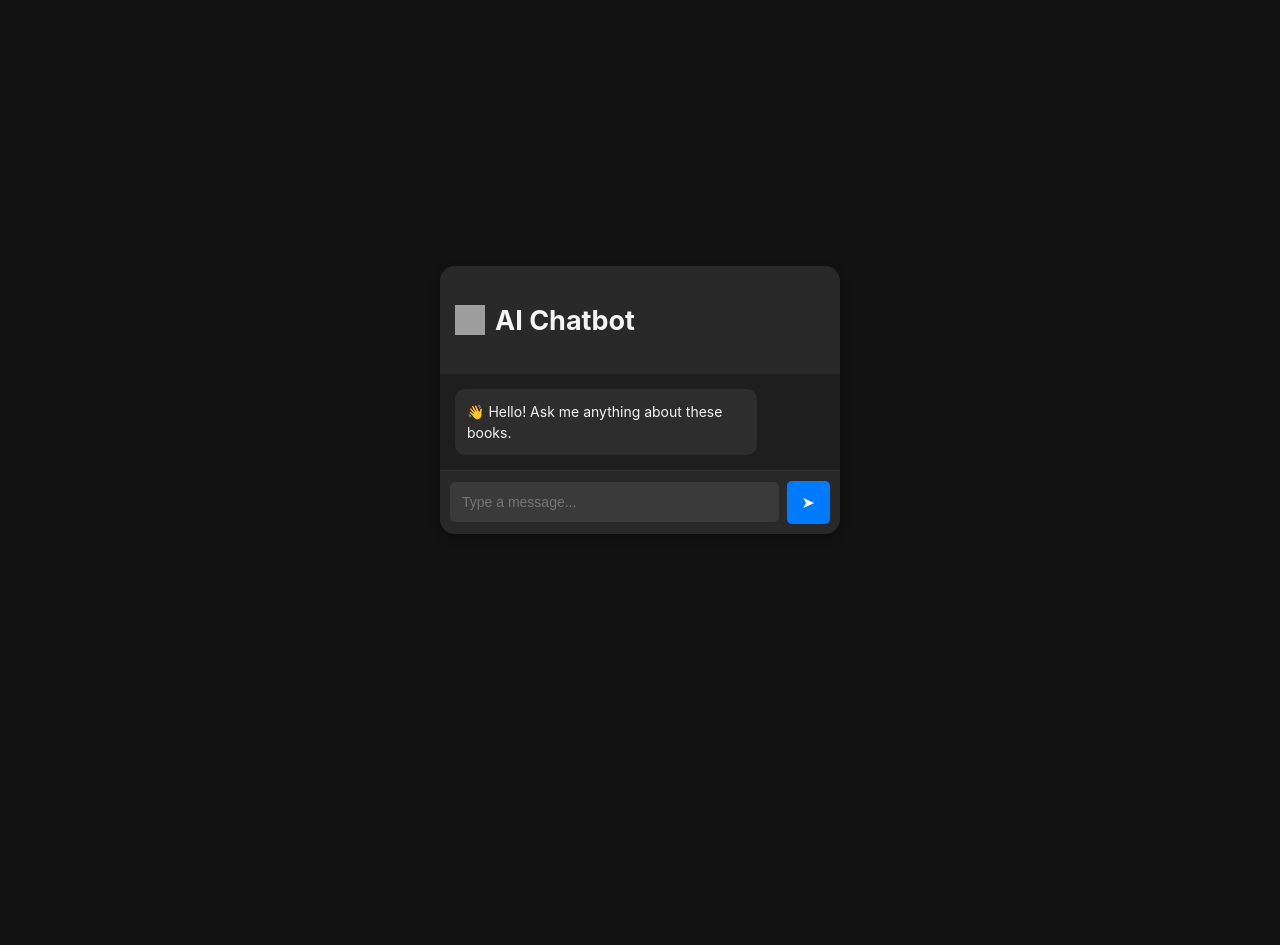
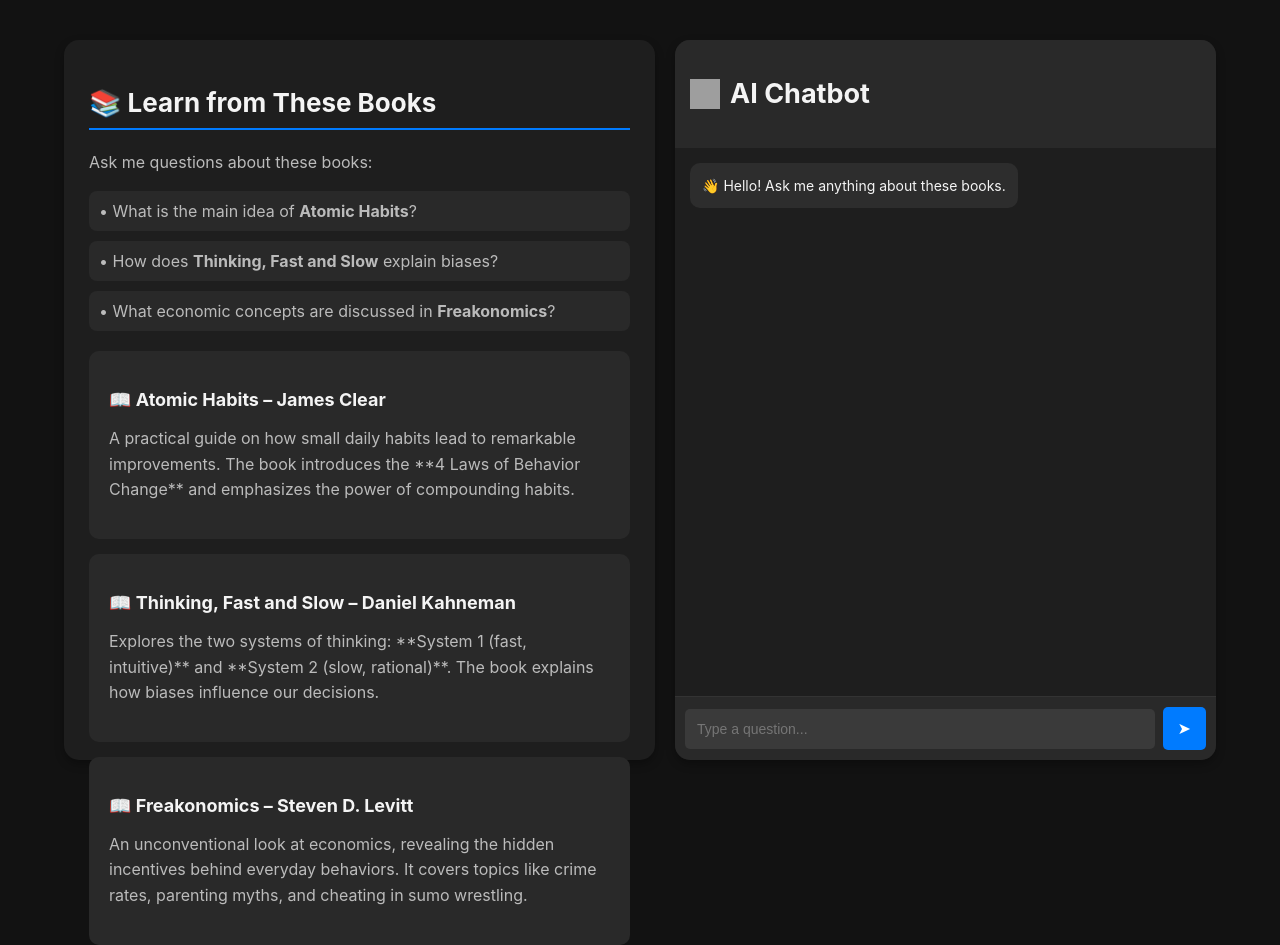
Before and after one commit to tanmay-n1/RAG-Application, a Flask app: page / in a window 1280 px wide. Before the commit the page ends 534 px from the top, so only its background shows below. Run offline with Flask 3, Linux system fonts and the light colour scheme; grey boxes are pictures that could not be loaded.

Commit message:
UI improvements

```diff
--- a/static/styles.css
+++ b/static/styles.css
@@ -2,6 +2,7 @@
 body {
     font-family: 'Inter', sans-serif;
     background: #121212;
+    color: #f4f4f4;
     display: flex;
     justify-content: center;
     align-items: center;
@@ -9,16 +10,24 @@
     margin: 0;
 }
 
-/* Chat Container */
-.chat-container {
-    width: 400px;
+/* Container */
+.container {
+    display: flex;
+    width: 90%; /* Slightly wider container */
+    height: 90vh;
+    gap: 20px;
+}
+
+/* Chat Section (Right) */
+.chat-section {
+    width: 50%;
     background: #1e1e1e;
-    color: #f4f4f4;
     border-radius: 15px;
     box-shadow: 0px 4px 10px rgba(0, 0, 0, 0.3);
-    overflow: hidden;
     display: flex;
     flex-direction: column;
+    justify-content: flex-end; /* Align chat box to the bottom */
+    overflow: hidden;
 }
 
 /* Chat Header */
@@ -39,10 +48,9 @@
 
 /* Chat Box */
 .chat-box {
-    flex: 1;
+    flex: 1; /* Fill the remaining space */
     padding: 15px;
     overflow-y: auto;
-    max-height: 400px;
     display: flex;
     flex-direction: column;
     gap: 10px;
@@ -68,14 +76,6 @@
     background: #007bff;
     color: white;
     align-self: flex-end;
-}
-
-/* Typing Indicator */
-.typing-indicator {
-    font-style: italic;
-    font-size: 13px;
-    color: #999;
-    align-self: flex-start;
 }
 
 /* Input Area */
@@ -113,6 +113,76 @@
     background: #0056b3;
 }
 
+/* Summary Section (Left) */
+.summary-section {
+    width: 50%;
+    background: #1e1e1e; /* Darker background for contrast */
+    padding: 25px;
+    border-radius: 15px;
+    box-shadow: 0px 4px 10px rgba(0, 0, 0, 0.3);
+}
+
+.summary-section h2 {
+    color: #f4f4f4;
+    font-size: 26px;
+    margin-bottom: 20px;
+    border-bottom: 2px solid #007bff; /* Accent line under the title */
+    padding-bottom: 10px;
+}
+
+.summary-section p {
+    font-size: 16px;
+    color: #bbb;
+    line-height: 1.6;
+}
+
+/* Book Styles */
+.book {
+    background: #292929; /* Slightly lighter background for books */
+    padding: 20px;
+    border-radius: 10px;
+    margin-top: 15px;
+    transition: transform 0.2s ease, box-shadow 0.2s ease; /* Smooth hover effect */
+}
+
+.book:hover {
+    transform: translateY(-5px); /* Slight lift on hover */
+    box-shadow: 0px 6px 15px rgba(0, 0, 0, 0.4); /* Shadow on hover */
+}
+
+.book h3 {
+    font-size: 18px;
+    color: #f4f4f4;
+    margin-bottom: 10px;
+}
+
+.book p {
+    font-size: 16px;
+    color: #bbb;
+    line-height: 1.6;
+}
+
+/* Suggested Questions */
+.questions-list {
+    list-style: none;
+    padding: 0;
+    margin-bottom: 20px;
+}
+
+.questions-list li {
+    font-size: 16px;
+    color: #bbb;
+    margin-bottom: 10px;
+    padding: 10px;
+    background: #292929; /* Background for questions */
+    border-radius: 8px;
+    transition: background 0.2s ease; /* Smooth hover effect */
+}
+
+.questions-list li:hover {
+    background: #333; /* Slightly lighter on hover */
+}
+
 /* Animations */
 @keyframes fadeIn {
     from { opacity: 0; transform: translateY(5px); }
--- a/templates/index.html
+++ b/templates/index.html
@@ -7,7 +7,35 @@
     <link rel="stylesheet" href="{{ url_for('static', filename='styles.css') }}">
 </head>
 <body>
-    <div class="chat-container">
+    <div class="container">
+        <!-- Left: Book Summaries -->
+        <div class="summary-section">
+            <h2>📚 Learn from These Books</h2>
+            <p>Ask me questions about these books:</p>
+            <ul class="questions-list">
+                <li>• What is the main idea of <b>Atomic Habits</b>?</li>
+                <li>• How does <b>Thinking, Fast and Slow</b> explain biases?</li>
+                <li>• What economic concepts are discussed in <b>Freakonomics</b>?</li>
+            </ul>
+
+            <div class="book">
+                <h3>📖 Atomic Habits – James Clear</h3>
+                <p>A practical guide on how small daily habits lead to remarkable improvements. The book introduces the **4 Laws of Behavior Change** and emphasizes the power of compounding habits.</p>
+            </div>
+
+            <div class="book">
+                <h3>📖 Thinking, Fast and Slow – Daniel Kahneman</h3>
+                <p>Explores the two systems of thinking: **System 1 (fast, intuitive)** and **System 2 (slow, rational)**. The book explains how biases influence our decisions.</p>
+            </div>
+
+            <div class="book">
+                <h3>📖 Freakonomics – Steven D. Levitt</h3>
+                <p>An unconventional look at economics, revealing the hidden incentives behind everyday behaviors. It covers topics like crime rates, parenting myths, and cheating in sumo wrestling.</p>
+            </div>
+        </div>
+
+        <!-- Right: Chatbot Section -->
+        <div class="chat-section">
             <div class="chat-header">
                 <img src="{{ url_for('static', filename='chat-icon.png') }}" alt="Chatbot Logo">
                 <h2>AI Chatbot</h2>
@@ -18,8 +46,9 @@
             </div>
 
             <div class="input-area">
-            <input type="text" id="user-input" placeholder="Type a message..." autocomplete="off">
+                <input type="text" id="user-input" placeholder="Type a question..." autocomplete="off">
                 <button onclick="sendMessage()">➤</button>
+            </div>
         </div>
     </div>
 
```
Also changed, not shown: 1 other file. Lines whose indentation alone changed are shown as unchanged.
